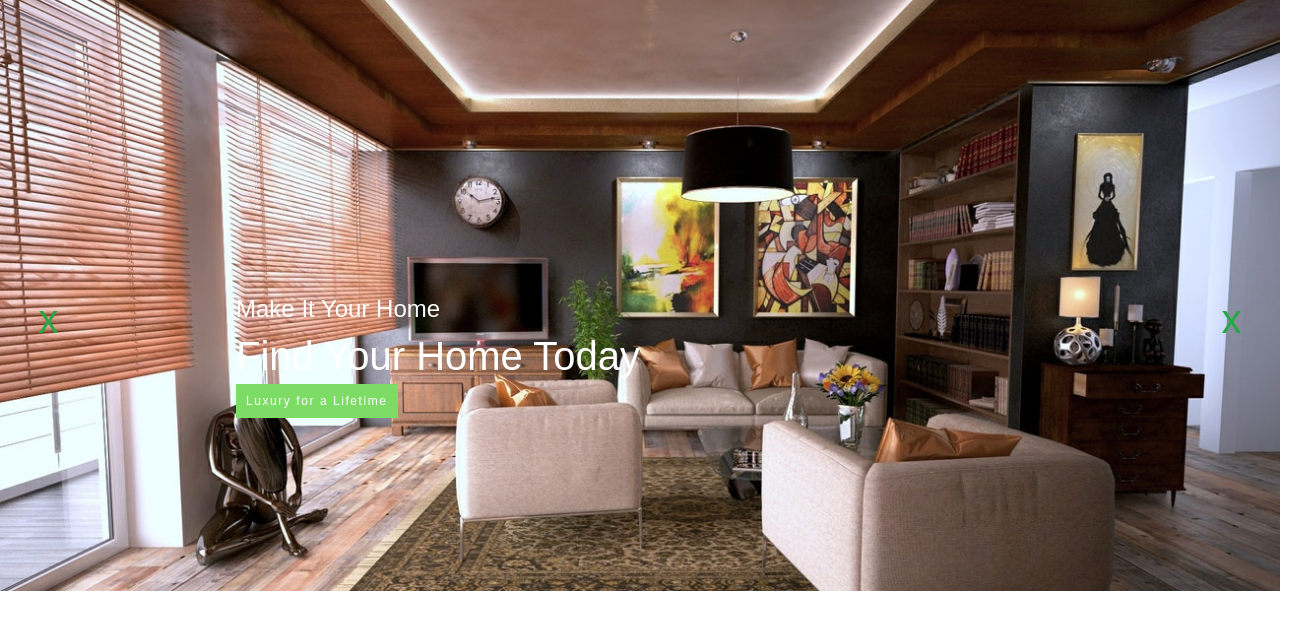
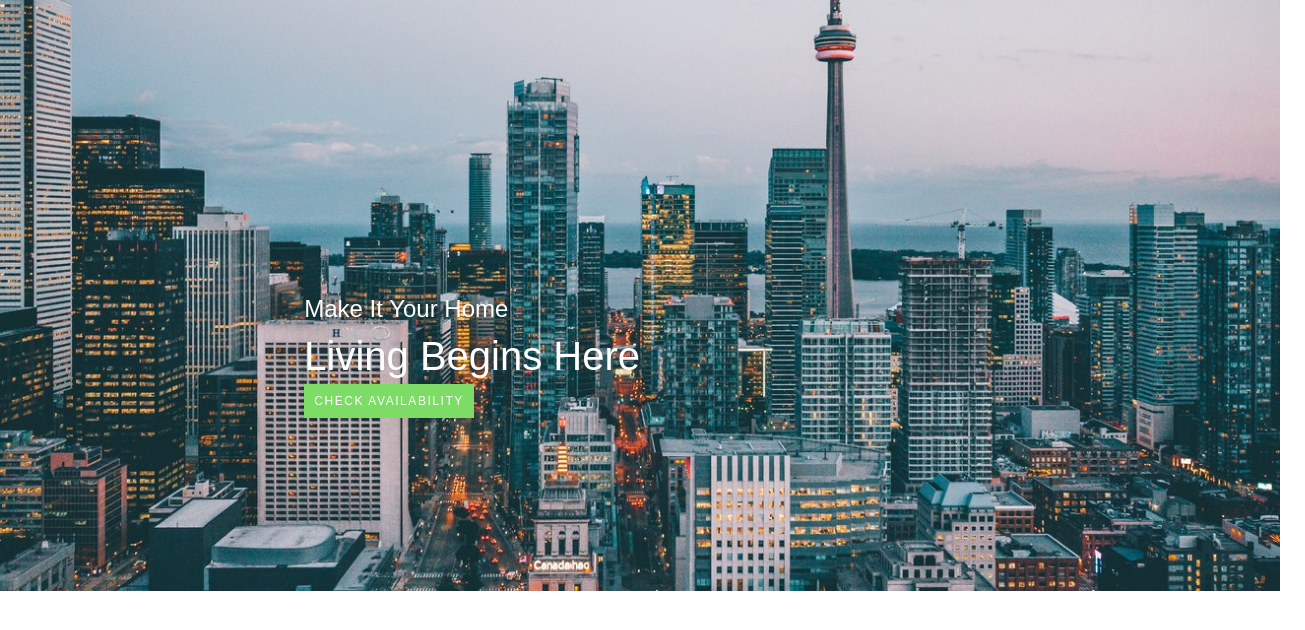
Before and after one commit to sprinzs123/luxury-housing, a React (Create React App) app: page / in a window 1280 px wide. Shown: the top 630 px of the page, 1305 px wide, since content can reach past the window. Built offline with nearby package versions, Linux system fonts and the light colour scheme.

Commit message:
carousele is done hacked way need check aligment

```diff
--- a/package.json
+++ b/package.json
@@ -10,6 +10,7 @@
     "react-dom": "^17.0.1",
     "react-router-dom": "^5.2.0",
     "react-scripts": "4.0.1",
+    "react-slick": "^0.27.14",
     "web-vitals": "^0.2.4"
   },
   "scripts": {
--- a/public/index.html
+++ b/public/index.html
@@ -12,6 +12,8 @@
 
     <link rel="stylesheet" href="https://stackpath.bootstrapcdn.com/bootstrap/4.3.1/css/bootstrap.min.css" integrity="sha384-ggOyR0iXCbMQv3Xipma34MD+dH/1fQ784/j6cY/iJTQUOhcWr7x9JvoRxT2MZw1T" crossorigin="anonymous">
     <link rel="manifest" href="%PUBLIC_URL%/manifest.json" />
+    <link rel="stylesheet" type="text/css" charset="UTF-8" href="https://cdnjs.cloudflare.com/ajax/libs/slick-carousel/1.6.0/slick.min.css" />
+    <link rel="stylesheet" type="text/css" href="https://cdnjs.cloudflare.com/ajax/libs/slick-carousel/1.6.0/slick-theme.min.css" />
     <title>React App</title>
   </head>
   <body>
--- a/src/components/Carousel.js
+++ b/src/components/Carousel.js
@@ -1,4 +1,7 @@
 import React, { Component } from 'react';
+import Slider from "react-slick";
+
+
 import img1 from '../imgs/carousel1.jpg';
 import img2 from '../imgs/carousel2.jpg'
 import img3 from '../imgs/carousel3.jpg'
@@ -7,75 +10,76 @@ import '../styles/carousel.css'
 
 
 export default class carousel extends Component {
-    constructor(props) {
-        super(props)
+    constructor() {
+        super()
 
         this.state = {
-             images : [{"image": img1, "index": 0, 'smallText': 'Make It Your Home', 'largeText': 'Living Begins Here', 'btnText': 'CHECK AVAILABILITY'},
-                        {"image": img2, "index": 1, 'smallText': 'Make It Your Home', 'largeText': 'Surround with the Best', 'btnText': 'Style Everywhere You Look'},
-                        {"image": img3, "index": 2, 'smallText': 'Make It Your Home', 'largeText': 'Find Your Home Today', 'btnText': 'Luxury for a Lifetime'},
-            ],
-            currentImg: 0
+            images: [{ "image": img1, "index": 0, 'smallText': 'Make It Your Home', 'largeText': 'Living Begins Here', 'btnText': 'CHECK AVAILABILITY' },
+            { "image": img2, "index": 1, 'smallText': 'Make It Your Home', 'largeText': 'Surround with the Best', 'btnText': 'Style Everywhere You Look' },
+            { "image": img3, "index": 2, 'smallText': 'Make It Your Home', 'largeText': 'Find Your Home Today', 'btnText': 'Luxury for a Lifetime' },]
         }
     }
 
-    iterateImages = () =>{
-        const images = this.state.images
-        const currentImg = images[this.state.currentImg]
-        return <div className="carousel-parent">
-                    <h1 onClick={this.slideBack} className='left-slider text-success'>x</h1>
-                    <h1 onClick={this.slideForwards} className='right-slider text-success'>x</h1>
-                    <img key={currentImg} src={currentImg.image} className='carousel-img' alt='not found'/>
-                    <div className="banner-text">
-                        <h4>{currentImg.smallText}</h4>
-                        <h1>{currentImg.largeText}</h1>
-                        <div className="btn-green">{currentImg.btnText}</div>
-                    </div>
-                </div>
+
+
+
+    test() {
+        const test = <h1>test</h1>
+        return test
     }
 
-    slideBack = () =>{
-        const currentIndex = this.state.currentImg
-        if(currentIndex === 0){
-            this.setState({
-                currentImg : 2
-            })
-        } else {
-            const newImage = currentIndex - 1
-            this.setState({
-                currentImg : newImage
-            })
-        }
-    }
-
-    slideForwards = () =>{
-        const currentIndex = this.state.currentImg
-        if(currentIndex === 2){
-            this.setState({
-                currentImg : 0
-            })
-        } else {
-            const newImage = currentIndex + 1
-            this.setState({
-                currentImg : newImage
-            })
-        }
-    }
-
-    automaticScrolling = () =>{
-        let isMounted = true
-        setTimeout(this.slideForwards, 1000)
-    }
 
     render() {
+        const settings = {
+            dots: false,
+            infinite: true,
+            fade: true,
+            slidesToShow: 1,
+            slidesToScroll: 1,
+            autoplay: true,
+            speed: 2000,
+            autoplaySpeed: 3000,
+            cssEase: "linear"
+        };
+
+
         return (
             <div>
-                     <div className="img-row">
-                        {this.automaticScrolling()}
-                        {this.iterateImages()}
-                </div>
+                {/* <h1>Test</h1> */}
+                <Slider {...settings}>
+                    <div>
+                        <div className="carousel-parent">
+                            <img  src={img1} />
+                            <div className="banner-text">
+                                <h4>Make It Your Home</h4>
+                                <h1>Living Begins Here</h1>
+                                <div className="btn-green">CHECK AVAILABILITY</div>
+                            </div>
+                        </div>
+                    </div>
+                    <div>
+                        <div className="carousel-parent">
+                            <img  src={img2} />
+                            <div className="banner-text">
+                                <h4>Make It Your Home</h4>
+                                <h1>Surround with the Best</h1>
+                                <div className="btn-green">Style Everywhere You Look</div>
+                            </div>
+                        </div>
+                    </div>
+                    <div>
+                        <div className="carousel-parent">
+                            <img  src={img3} />
+                            <div className="banner-text">
+                                <h4>Make It Your Home</h4>
+                                <h1>Find Your Home Today</h1>
+                                <div className="btn-green">Luxury for a Lifetime</div>
+                            </div>
+                        </div>
+                    </div>
 
+                </Slider>
             </div>
-        )
+        );
     }
 }
```
Also changed, not shown: 2 other files (tests, documents, lock files or other folders).
